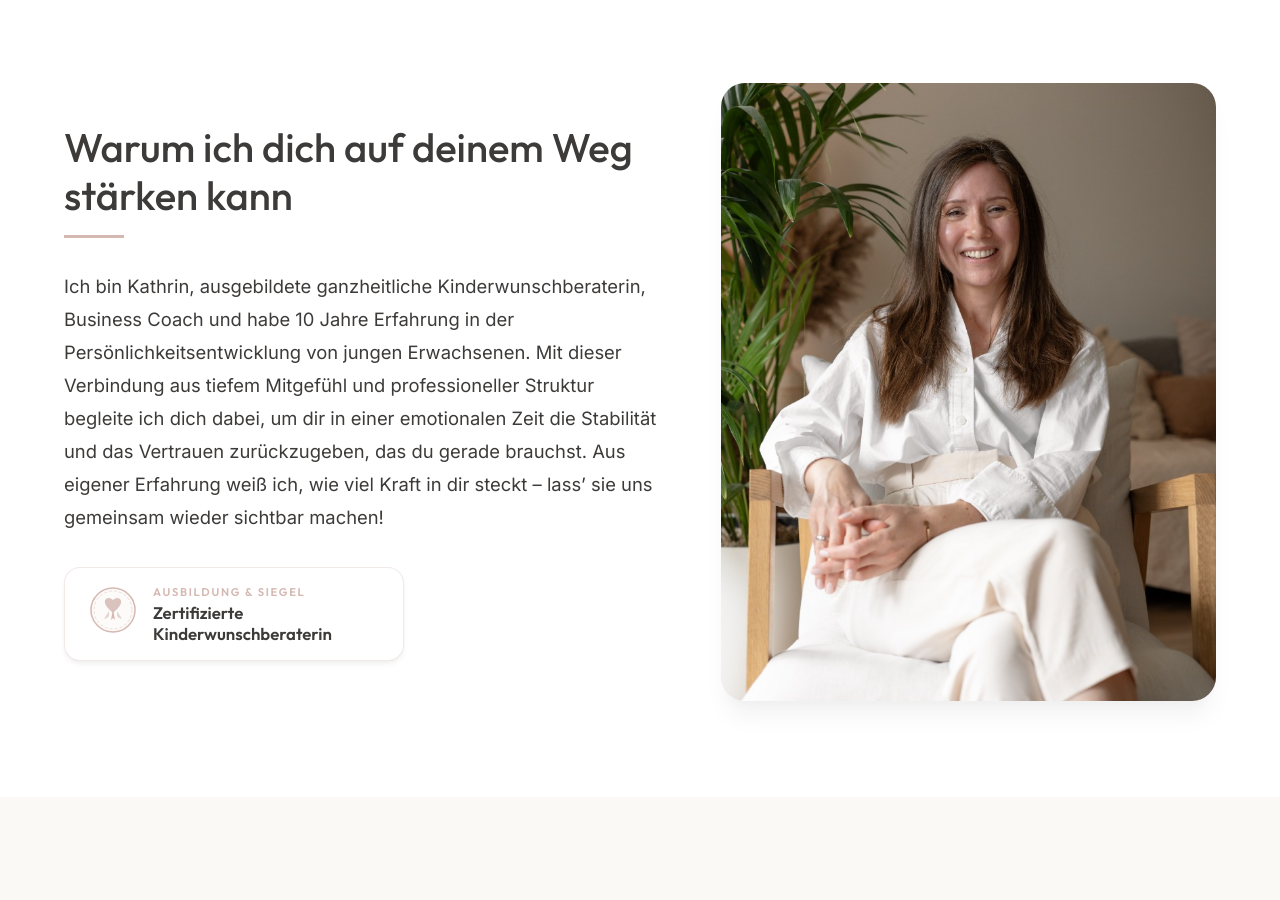
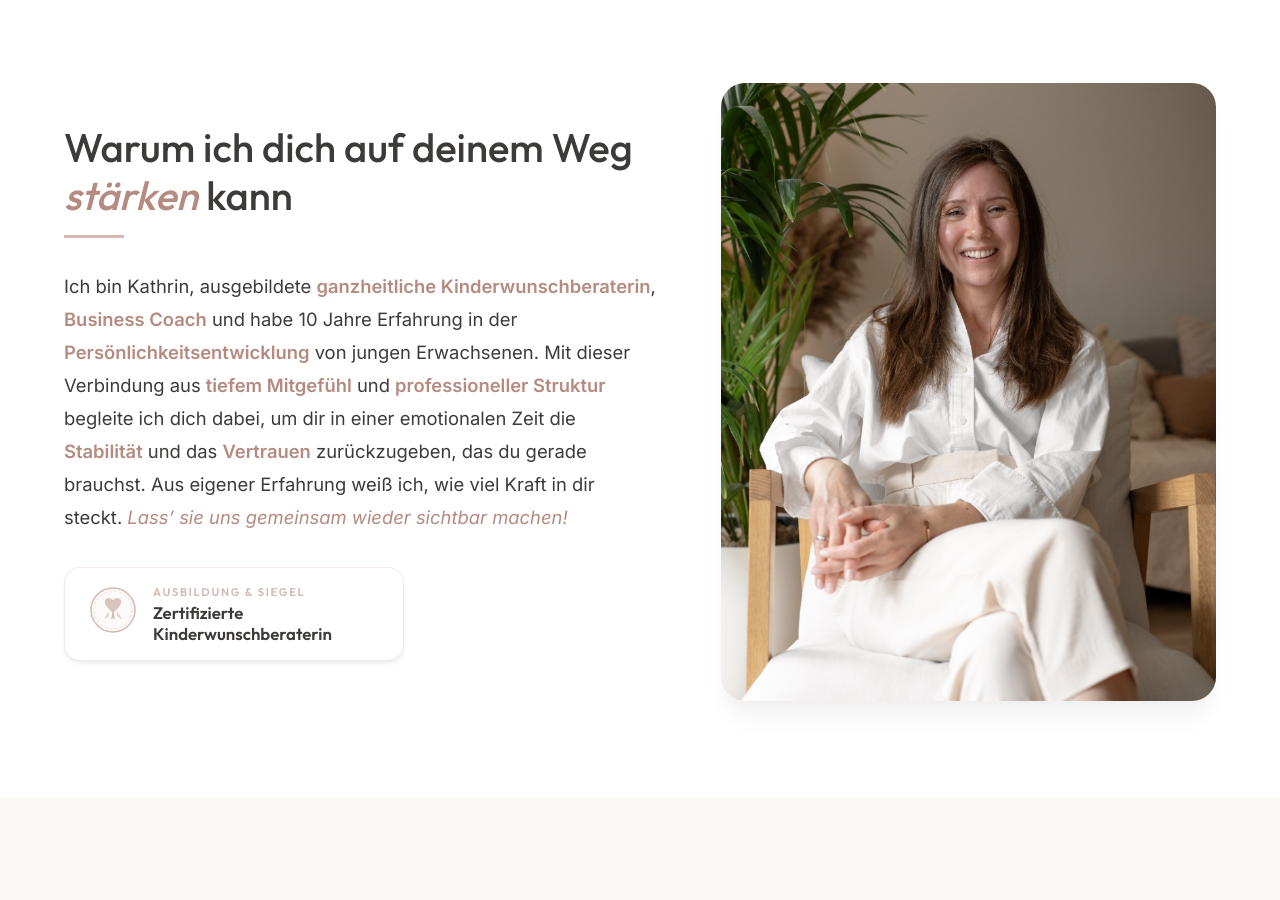
Before and after one commit to nielsinoglindini/kinderwunsch, a React (Vite) app: page / in a window 1280 px wide. Shown: the part 2940-3840 px from the top of the page. Built offline with nearby package versions, Linux system fonts and the light colour scheme.

Commit message:
style: apply text highlighting to key terms and emphasize the closing call to action in App.tsx

```diff
--- a/src/App.tsx
+++ b/src/App.tsx
@@ -236,10 +236,10 @@ function App() {
         <div className="container strengthen-grid">
           {/* Left: Text Content */}
           <div className="animate-on-scroll" style={{ textAlign: 'left' }}>
-            <h2 className="section-title">Warum ich dich auf deinem Weg stärken kann</h2>
+            <h2 className="section-title">Warum ich dich auf deinem Weg <span className="text-highlight-italic">stärken</span> kann</h2>
             <div style={{ width: '60px', height: '3px', backgroundColor: 'var(--color-primary)', marginBottom: '32px' }}></div>
             <p style={{ fontSize: '1.15rem', lineHeight: '1.8', color: 'var(--color-text-main)', marginBottom: '32px' }}>
-              Ich bin Kathrin, ausgebildete ganzheitliche Kinderwunschberaterin, Business Coach und habe 10 Jahre Erfahrung in der Persönlichkeitsentwicklung von jungen Erwachsenen. Mit dieser Verbindung aus tiefem Mitgefühl und professioneller Struktur begleite ich dich dabei, um dir in einer emotionalen Zeit die Stabilität und das Vertrauen zurückzugeben, das du gerade brauchst. Aus eigener Erfahrung weiß ich, wie viel Kraft in dir steckt – lass’ sie uns gemeinsam wieder sichtbar machen!
+              Ich bin Kathrin, ausgebildete <span className="text-highlight-bold">ganzheitliche Kinderwunschberaterin</span>, <span className="text-highlight-bold">Business Coach</span> und habe 10 Jahre Erfahrung in der <span className="text-highlight-bold">Persönlichkeitsentwicklung</span> von jungen Erwachsenen. Mit dieser Verbindung aus <span className="text-highlight-bold">tiefem Mitgefühl</span> und <span className="text-highlight-bold">professioneller Struktur</span> begleite ich dich dabei, um dir in einer emotionalen Zeit die <span className="text-highlight-bold">Stabilität</span> und das <span className="text-highlight-bold">Vertrauen</span> zurückzugeben, das du gerade brauchst. Aus eigener Erfahrung weiß ich, wie viel Kraft in dir steckt. <span className="text-highlight-italic">Lass’ sie uns gemeinsam wieder sichtbar machen!</span>
             </p>
 
             {/* Certification Badge */}
```
